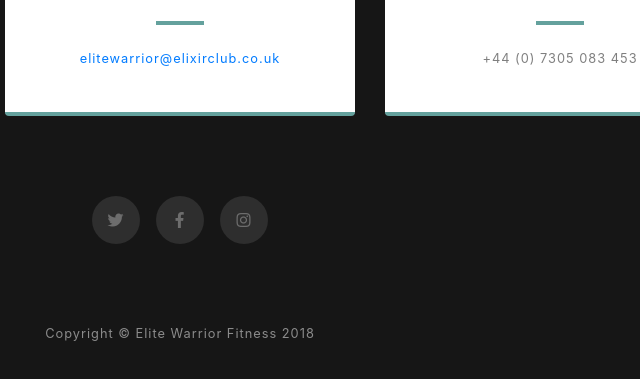
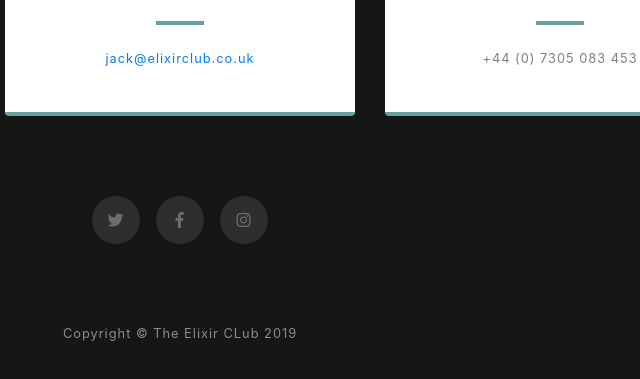
Before and after one commit to jackosullivanpt/elixirclub, a website with bundled scripts: page index.html in a window 1280 px wide. Shown: the part 5197-5576 px from the top of the page, 460-1100 px from the left. Built offline with nearby package versions, Linux system fonts and the light colour scheme; files whose address does not match are found by name.

Commit message:
Update index.html

```diff
--- a/index.html
+++ b/index.html
@@ -202,7 +202,7 @@
                 <h4 class="text-uppercase m-0">Email</h4>
                 <hr class="my-4">
                 <div class="small text-black-50">
-                  <a href="#">elitewarrior@elixirclub.co.uk</a>
+                  <a href="#">jack@elixirclub.co.uk</a>
                 </div>
               </div>
             </div>
@@ -238,7 +238,7 @@
     <!-- Footer -->
     <footer class="bg-black small text-center text-white-50">
       <div class="container">
-        Copyright &copy; Elite Warrior Fitness 2018
+        Copyright &copy; The Elixir CLub 2019
       </div>
     </footer>
 
```
